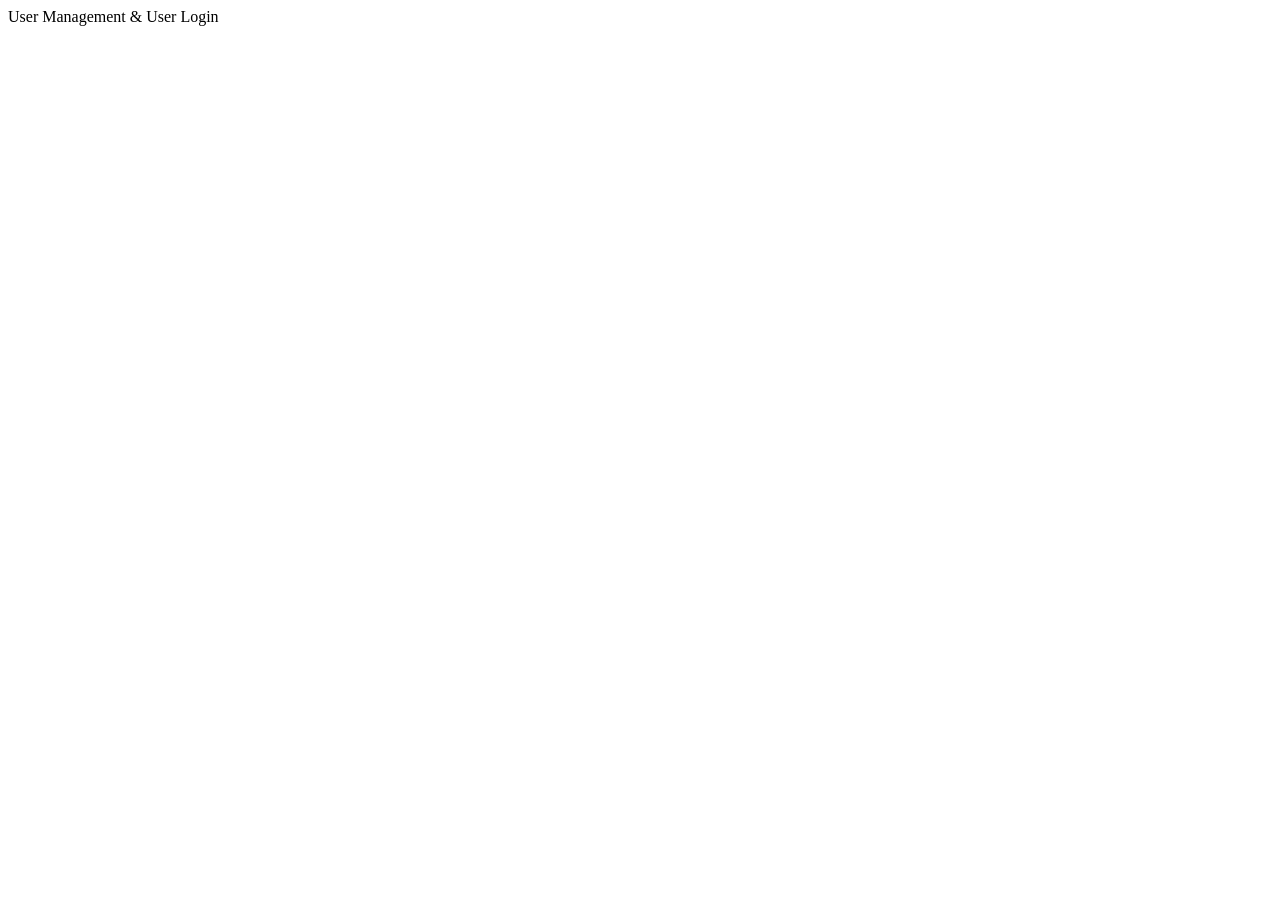
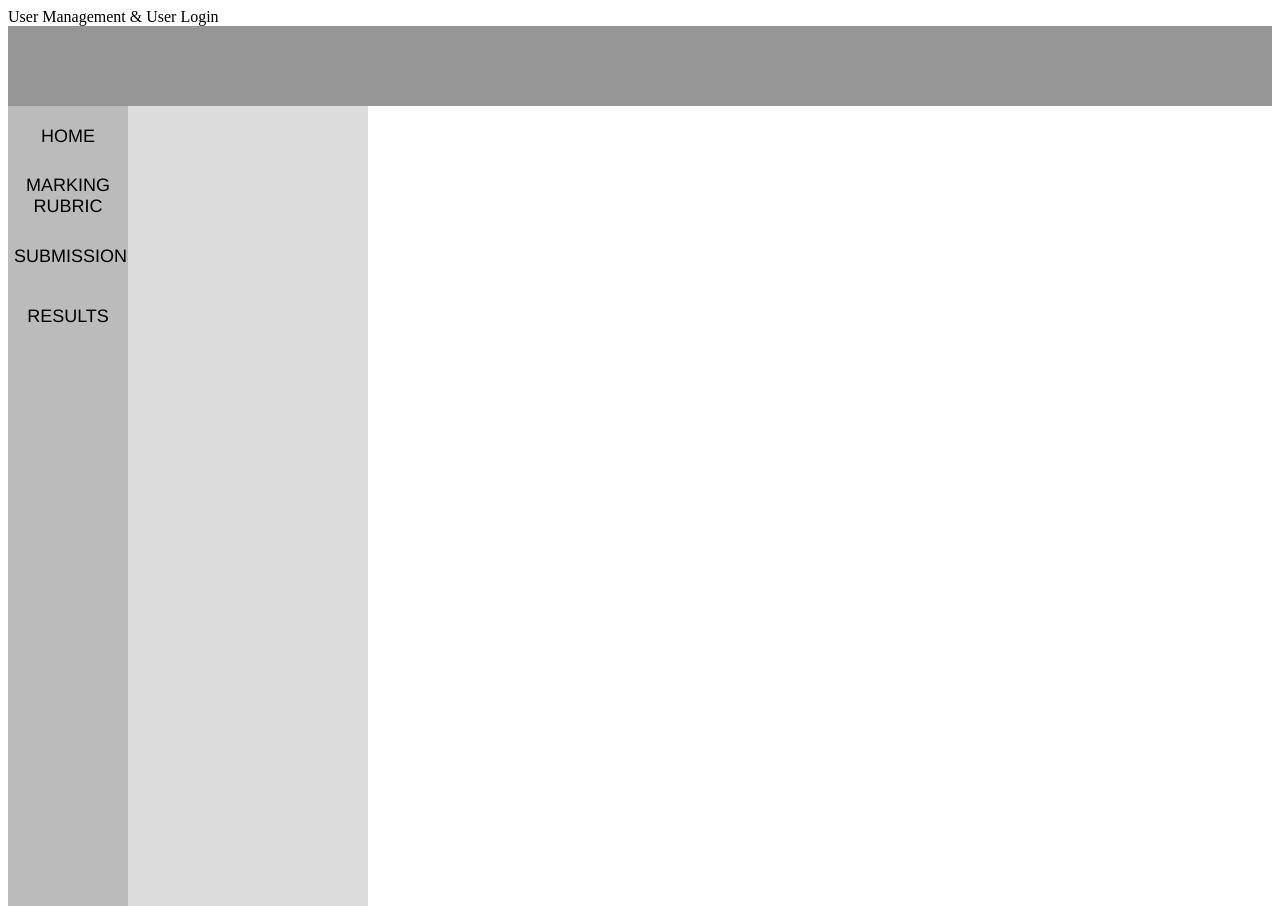
Before and after one commit to BrandTrump/user-management, a React (Create React App) app: page / in a window 1280 px wide. Before the commit the page ends 800 px from the top, so only its background shows below. Built offline with nearby package versions, Linux system fonts and the light colour scheme.

Commit message:
working navigation buttons toggling new divs

```diff
--- a/package.json
+++ b/package.json
@@ -8,6 +8,7 @@
     "@testing-library/user-event": "^13.5.0",
     "react": "^18.2.0",
     "react-dom": "^18.2.0",
+    "react-router-dom": "^6.4.3",
     "react-scripts": "5.0.1",
     "web-vitals": "^2.1.4"
   },
--- a/src/App.js
+++ b/src/App.js
@@ -1,5 +1,15 @@
+import NavBar from "./components/NavBar/NavBar";
+import { BrowserRouter, Routes, Route } from 'react-router-dom';
+
 function App() {
-  return <div> User Management & User Login</div>;
+  return (<div> User Management & User Login
+    <BrowserRouter>
+      <NavBar />
+      <Routes>
+
+      </Routes>
+      </BrowserRouter>
+  </div>)
 }
 
 export default App;
--- /dev/null
+++ b/src/components/NavBar/NavBar.js
@@ -0,0 +1,103 @@
+import styles from './NavBar.module.css';
+import { Link, NavLink } from "react-router-dom";
+import React, { useEffect, useState, useRef } from "react";
+
+export default function NavBar() {
+    const [toggle, setToggle] = useState(true);
+    const [toggle2, setToggle2] = useState(true);
+    return (<>
+        <div className={styles.top}></div>
+        <div className={styles.side}>
+
+        <button
+            onClick={() => setToggle(!toggle)}
+            className={styles.menuBtn}
+            >
+          HOME
+      </button>
+      {toggle && (<>
+        <ul className={styles.linkDiv}>
+                {/* <NavLink >
+                  <p>HOME</p>
+                </NavLink>
+                <NavLink >
+                 <p>MARKING RUBRIC</p>
+                </NavLink>
+                <NavLink  >
+                  <p>SUBMISSION</p>
+                </NavLink>
+                <NavLink  >
+                  <p>RESULTS</p>
+                </NavLink> */}
+                </ul>
+                </> )}
+                <button
+            onClick={() => setToggle2(!toggle2)}
+            className={styles.menuBtn}
+            >
+          MARKING RUBRIC
+      </button>
+      {toggle2 && (<>
+        <ul className={styles.linkDiv}>
+                {/* <NavLink >
+                  <p>HOME</p>
+                </NavLink>
+                <NavLink >
+                 <p>MARKING RUBRIC</p>
+                </NavLink>
+                <NavLink  >
+                  <p>SUBMISSION</p>
+                </NavLink>
+                <NavLink  >
+                  <p>RESULTS</p>
+                </NavLink> */}
+                </ul>
+                </> )}
+                <button
+            onClick={() => setToggle2(!toggle2)}
+            className={styles.menuBtn}
+            >
+          SUBMISSIONS
+      </button>
+      {toggle2 && (<>
+        <ul className={styles.linkDiv}>
+                {/* <NavLink >
+                  <p>HOME</p>
+                </NavLink>
+                <NavLink >
+                 <p>MARKING RUBRIC</p>
+                </NavLink>
+                <NavLink  >
+                  <p>SUBMISSION</p>
+                </NavLink>
+                <NavLink  >
+                  <p>RESULTS</p>
+                </NavLink> */}
+                </ul>
+                </> )}
+                <button
+            onClick={() => setToggle2(!toggle2)}
+            className={styles.menuBtn}
+            >
+          RESULTS
+      </button>
+      {toggle2 && (<>
+        <ul className={styles.linkDiv}>
+                {/* <NavLink >
+                  <p>HOME</p>
+                </NavLink>
+                <NavLink >
+                 <p>MARKING RUBRIC</p>
+                </NavLink>
+                <NavLink  >
+                  <p>SUBMISSION</p>
+                </NavLink>
+                <NavLink  >
+                  <p>RESULTS</p>
+                </NavLink> */}
+                </ul>
+                </> )}
+        </div>
+        </>
+    )
+}
--- /dev/null
+++ b/src/components/NavBar/NavBar.module.css
@@ -0,0 +1,60 @@
+.top {
+    height: 80px;
+    background: #969696;
+
+}
+
+.side {
+    position:  absolute;
+    width: 120px;
+    height: 100%;
+    background: #BBBBBB;
+    display: flex;
+    flex-direction: column;
+
+}
+
+.linkDiv {
+
+    justify-content: flex-start;
+    align-items: center;
+    padding: 0;
+    background: #DCDCDC;
+    width: 240px;
+    height: inherit;
+    position:absolute;
+    left: 120px;
+    top: -16px;
+
+}
+
+.links {
+    list-style: none;
+    text-decoration: none;
+    color: black;
+    font-family:'Franklin Gothic Medium', 'Arial Narrow', Arial, sans-serif;
+    text-align: center;
+    padding: 4px 0;
+
+}
+
+.activeLink {
+    background: #DCDCDC;
+    width: 100%;
+    font-family:'Franklin Gothic Medium', 'Arial Narrow', Arial, sans-serif;
+    text-align: center;
+    padding: 4px 0;
+    list-style: none;
+    text-decoration: none;
+    color: black;
+}
+
+.menuBtn {
+    width: 100%;
+    height: 60px;
+    font-family:'Franklin Gothic Medium', 'Arial Narrow', Arial, sans-serif;
+    font-size: 18px;
+    background: none;
+    border: none;
+    cursor: pointer;
+}
```
Also changed, not shown: 1 other file (tests, documents, lock files or other folders).
